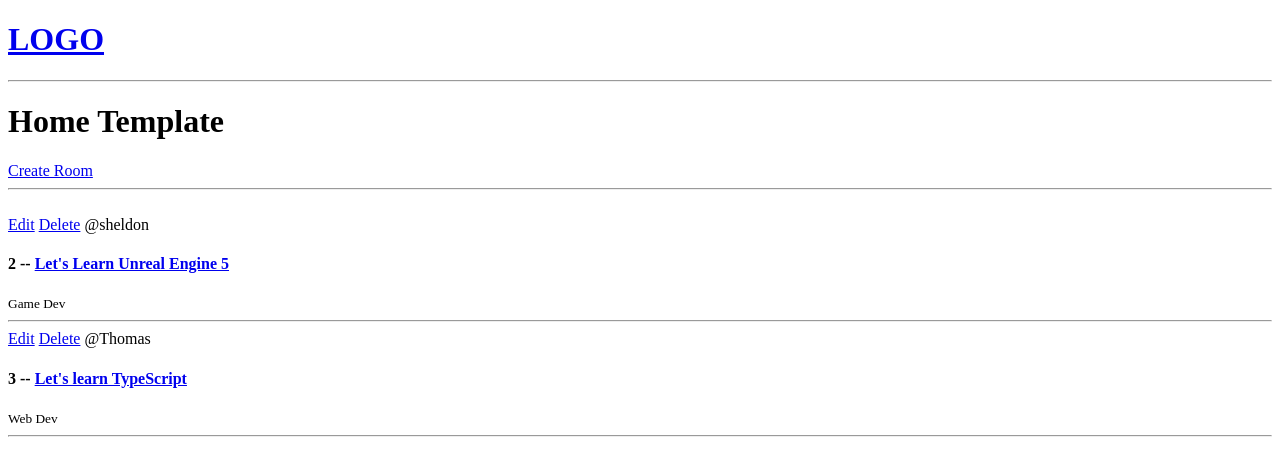
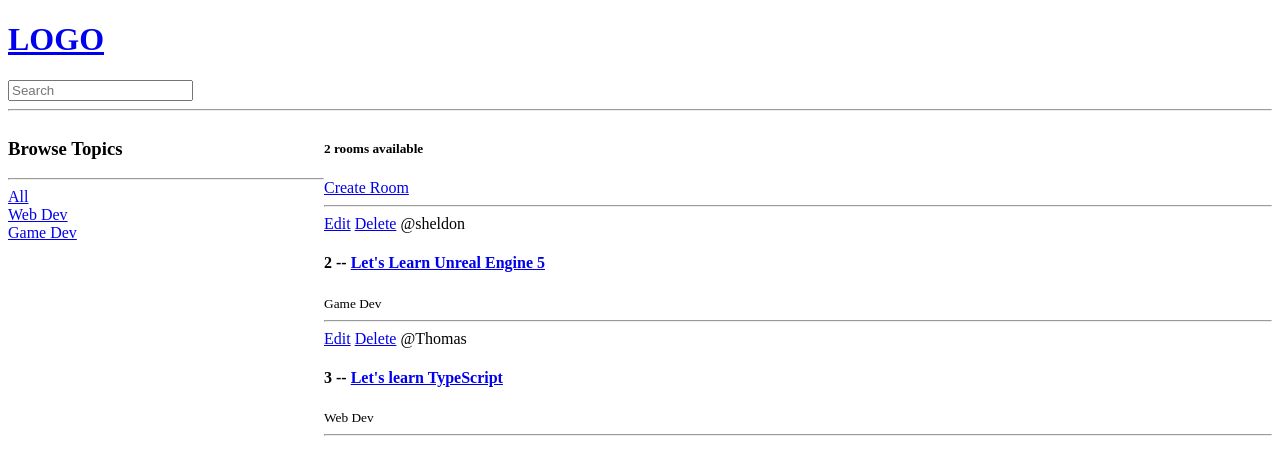
Before and after one commit to Sheldon-CodeIt/studytable, a Django app: page / in a window 1280 px wide. Shown: the top 476 px of the page. Run offline with Django 4.2, Linux system fonts and the light colour scheme; data comes from the database, SQL or seed files in the repository; both versions use the stored data as it was after the commit.

Commit message:
basic search filter

```diff
--- a/base/templates/base/delete.html
+++ b/base/templates/base/delete.html
@@ -5,6 +5,7 @@
 <form method="POST"  action="">
     {% csrf_token %}
     <p>Are you sure you want to delete "{{obj}}"</p>
+    {% comment %} this part "request.meta.referer" is for going back to previous url {% endcomment %}
     <a href="{{request.META.HTTP_REFERER}}">Go Back</a>
     <input type="submit" value="Confirm">
 </form>
--- a/base/templates/base/home.html
+++ b/base/templates/base/home.html
@@ -1,27 +1,55 @@
 {% extends 'main.html' %}
 
+{% block content %}
 
-{% block content %}
-<h1>Home Template</h1>
+<style>
+    .home-container{
+         display: grid;
+         grid-template-columns: 1fr 3fr;
+
+    }
+</style>
+
+
+<div class="home-container">
+
+  <div>
+    <h3>Browse Topics</h3>
+    <hr />
+
+    <div>
+        <a href={% url 'home' %}>All</a>
+    </div>
+
+    {% for topic in topics %}
+        <div>
+            <a href={% url 'home' %}?q={{topic.name}}>{{topic.name}}</a>
+        </div>
+
+    {% endfor %}
+  </div>
 
   <div>
 
+    <h5>{{room_count}} rooms available</h5>
+
     <a href="{% url 'create-room' %}">Create Room</a>
-    <hr>
-    <br>
+    <hr />
     <div>
       {% for room in rooms%}
       <div>
         <a href="{% url 'update-room' room.id %}">Edit</a>
         <a href="{% url 'delete-room' room.id %}">Delete</a>
         <span>@{{room.host.username}}</span>
-                <h4>{{room.id}} -- <a href="{% url 'room' room.id %}">{{room.name}}</a></h4>
+        <h4>
+          {{room.id}} -- <a href="{% url 'room' room.id %}">{{room.name}}</a>
+        </h4>
         <small>{{room.topic.name}}</small>
-                <hr>
+        <hr />
       </div>
       {% endfor %}
     </div>
   </div>
-
+</div>
 
 {% endblock content %}
--- a/base/views.py
+++ b/base/views.py
@@ -1,11 +1,26 @@
 from django.shortcuts import render, redirect
-from .models import Room
+from .models import Room, Topic
 from .forms import RoomForm
+from django.db.models import Q;
 
 def home(request):
-    rooms = Room.objects.all()
+    q = request.GET.get('q') if request.GET.get('q') != None else ''
+    rooms = Room.objects.filter(
+
+        Q(topic__name__icontains=q) |
+        Q(name__icontains=q) |
+        Q(description__icontains=q)
+
+        )
+
+    topics = Topic.objects.all()
+
+    room_count = rooms.count()
+
     context = {
-        'rooms': rooms
+        'rooms': rooms,
+        'topics': topics,
+        'room_count': room_count,
     }
     return render(request, 'base/home.html', context)
 
--- a/templates/navbar.html
+++ b/templates/navbar.html
@@ -2,4 +2,8 @@
     <h1>LOGO</h1>
 </a>
 
+<form method="GET"  action="{% url 'home' %}">
+    <input type="text" class="text" name="q" placeholder="Search">
+</form>
+
 <hr>
```
Also changed, not shown: db.sqlite3. Lines whose indentation alone changed are shown as unchanged.
